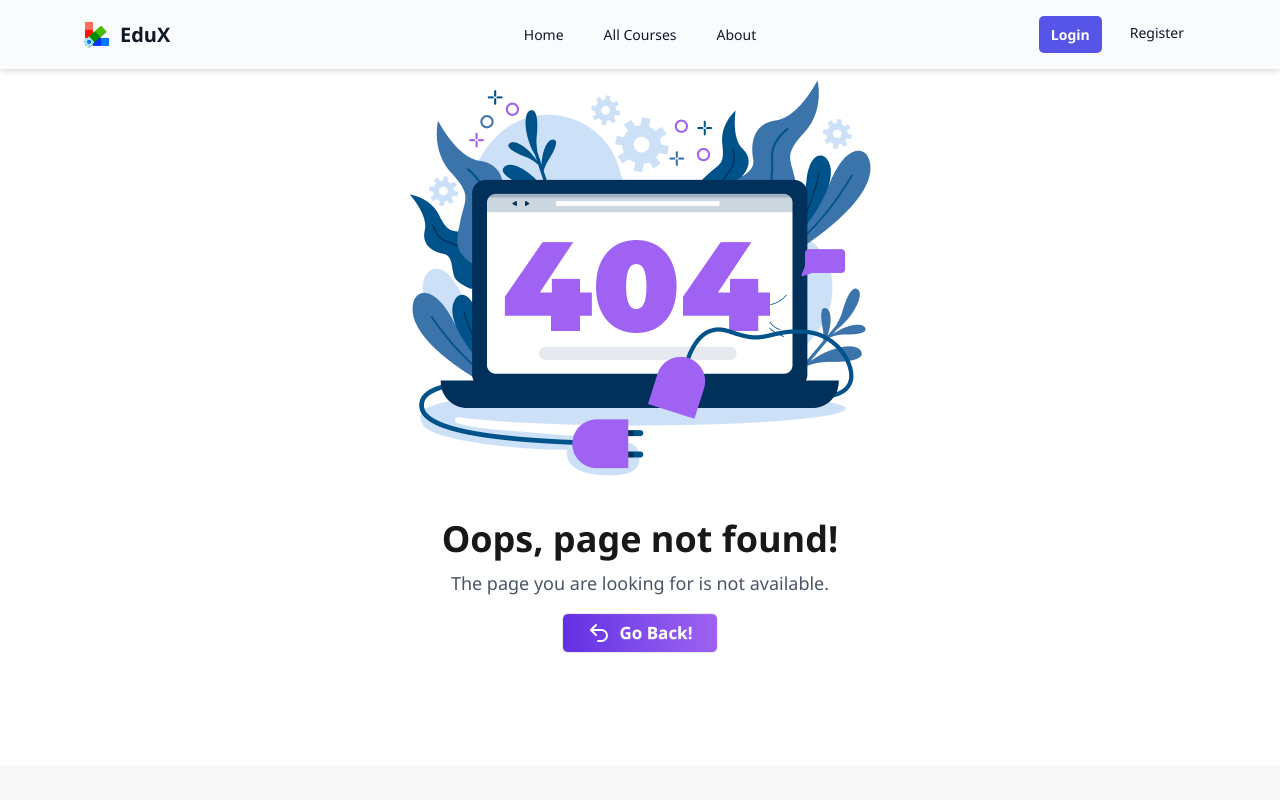
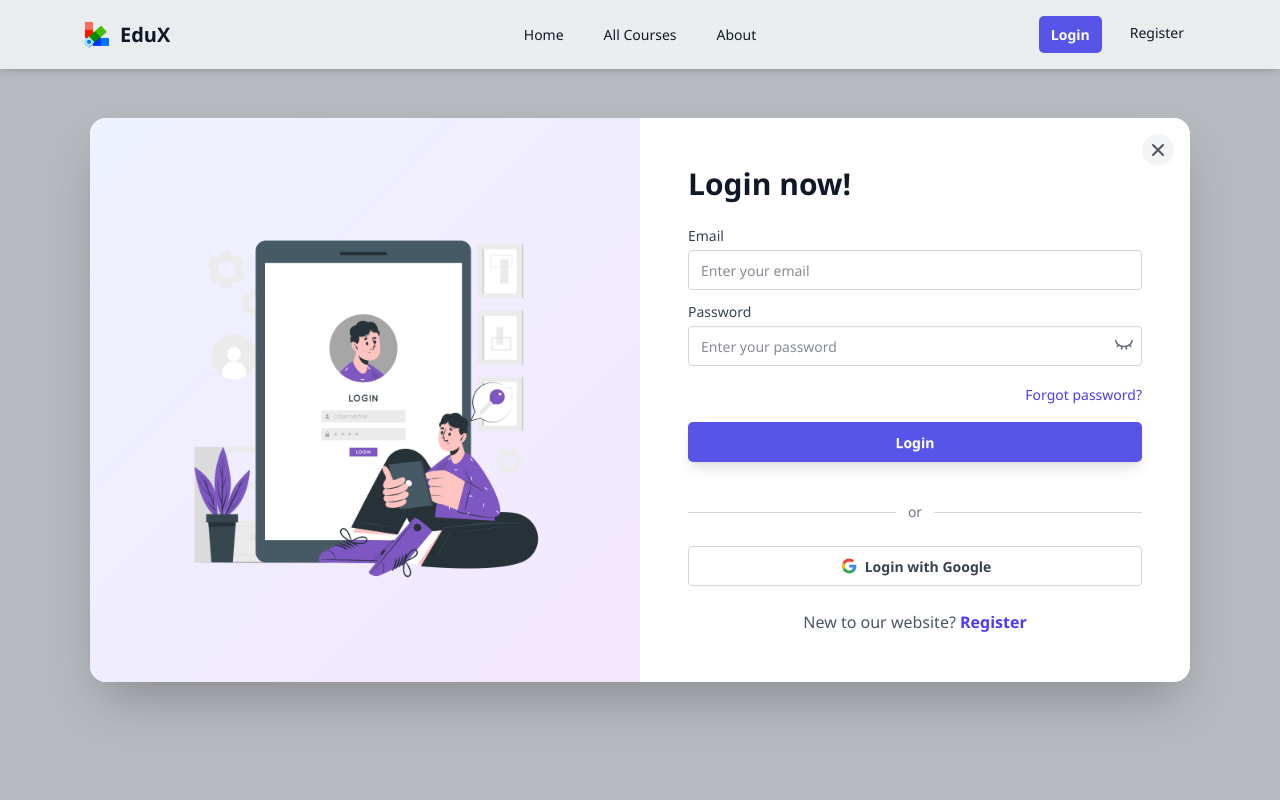
Before and after one commit to itstumpa/EduX_task, a React (Vite) app: page /login in a window 1280 px wide. Shown: the top 800 px of the page. Built offline with nearby package versions, Linux system fonts and the light colour scheme.

Commit message:
login completed

```diff
--- a/src/App.css
+++ b/src/App.css
@@ -22,3 +22,16 @@ html, body {
       box-sizing: border-box;
       font-family: 'Segoe UI', Tahoma, Geneva, Verdana, sans-serif;
 }
+.primary-btn {
+      background-color: #5754E8;
+      border-radius: 5px;
+      font-weight: bold;
+      color:white;
+
+
+}
+.primary-btn:hover {
+      background-color: #463fcf;
+
+
+}
--- /dev/null
+++ b/src/Pages/Login/Login.jsx
@@ -0,0 +1,161 @@
+
+import { Eye, EyeClosed } from "lucide-react";
+import { Link, useLocation, useNavigate } from "react-router";
+import Loginpana from "../../assets/Loginpana.png"
+import { useState } from "react";
+
+
+
+const Login = () => {
+  const [show, setShow] = useState(false);
+  const navigate = useNavigate();
+  const location = useLocation();
+
+  const from = location.state?.from?.pathname || "/";
+
+
+ return (
+  <div className="min-h-screen bg-gray-900/30 flex items-center justify-center px-4 py-20">
+    <div className="flex bg-white rounded-2xl shadow-2xl max-w-[1100px] w-full overflow-hidden relative">
+
+      {/* Close Button */}
+      <button
+        onClick={() => navigate('/')}
+        className="absolute top-4 right-4 z-50 w-8 h-8 flex items-center justify-center rounded-full bg-gray-100 hover:bg-gray-200 text-gray-600 hover:text-gray-900 transition-colors duration-200"
+        aria-label="Close"
+      >
+        <svg
+          xmlns="http://www.w3.org/2000/svg"
+          className="h-5 w-5"
+          viewBox="0 0 20 20"
+          fill="currentColor"
+        >
+          <path
+            fillRule="evenodd"
+            d="M4.293 4.293a1 1 0 011.414 0L10 8.586l4.293-4.293a1 1 0 111.414 1.414L11.414 10l4.293 4.293a1 1 0 01-1.414 1.414L10 11.414l-4.293 4.293a1 1 0 01-1.414-1.414L8.586 10 4.293 5.707a1 1 0 010-1.414z"
+            clipRule="evenodd"
+          />
+        </svg>
+      </button>
+
+      {/* Image Section */}
+      <div className="lg:flex justify-center items-center hidden w-1/2 bg-linear-to-br from-indigo-50 to-purple-100 p-12">
+        <img
+          className="w-full max-w-[400px] h-auto"
+          src={Loginpana}
+          alt="Login illustration"
+        />
+      </div>
+
+      {/* Form Section */}
+      <div className="w-full lg:w-1/2 p-8 md:p-12">
+        <form>
+          <h1 className="text-3xl font-bold text-gray-900 mb-6">Login now!</h1>
+
+          <div className="space-y-4">
+            <div>
+              <label className="block text-sm font-medium text-gray-700 mb-1">
+  Email
+</label>
+<input
+  type="email"
+  name="email"
+  required
+
+  className="input w-full border border-gray-300 bg-white text-gray-900 focus:outline-none"
+  placeholder="Enter your email"
+/>
+
+<div className="relative">
+  <label className="block text-sm font-medium text-gray-700 mt-3 mb-1">
+    Password
+  </label>
+  <input
+    type={show ? "text" : "password"}
+    name="password"
+    required
+    className="input w-full border border-gray-300 bg-white text-gray-900 pr-12 focus:outline-none"
+    placeholder="Enter your password"
+  />
+</div>
+              <span
+                onClick={() => setShow(!show)}
+                className="absolute right-14 top-54 cursor-pointer text-gray-500 hover:text-gray-700"
+              >
+                {show ? <Eye size={20} /> : <EyeClosed size={20} />}
+              </span>
+            </div>
+
+            <div className="text-right">
+              <button
+                type="button"
+                className="text-sm text-indigo-600 hover:text-indigo-700 font-medium"
+              >
+                Forgot password?
+              </button>
+            </div>
+
+            <button
+              type="submit"
+              className="btn w-full primary-btn text-white border-0 shadow-lg"
+            >
+              Login
+            </button>
+
+            {/* OR divider */}
+            <div className="flex items-center justify-center gap-3 my-6">
+              <div className="h-px flex-1 bg-gray-300"></div>
+              <span className="text-sm text-gray-500">or</span>
+              <div className="h-px flex-1 bg-gray-300"></div>
+            </div>
+
+            <button
+              type="button"
+
+              className="btn w-full bg-white hover:bg-gray-50 text-gray-700 border-gray-300"
+            >
+              <svg
+                aria-label="Google logo"
+                width="20"
+                height="20"
+                xmlns="http://www.w3.org/2000/svg"
+                viewBox="0 0 512 512"
+              >
+                <g>
+                  <path d="m0 0H512V512H0" fill="#fff"></path>
+                  <path
+                    fill="#34a853"
+                    d="M153 292c30 82 118 95 171 60h62v48A192 192 0 0190 341"
+                  ></path>
+                  <path
+                    fill="#4285f4"
+                    d="m386 400a140 175 0 0053-179H260v74h102q-7 37-38 57"
+                  ></path>
+                  <path
+                    fill="#fbbc02"
+                    d="m90 341a208 200 0 010-171l63 49q-12 37 0 73"
+                  ></path>
+                  <path
+                    fill="#ea4335"
+                    d="m153 219c22-69 116-109 179-50l55-54c-78-75-230-72-297 55"
+                  ></path>
+                </g>
+              </svg>
+              Login with Google
+            </button>
+          </div>
+
+          <p className="text-center mt-6 text-gray-600">
+            New to our website?{" "}
+            <Link className="text-indigo-600 hover:text-indigo-700 font-semibold hover:underline" to="/register">
+              Register
+            </Link>
+          </p>
+        </form>
+      </div>
+    </div>
+  </div>
+);
+};
+
+export default Login;
--- /dev/null
+++ b/src/Pages/Register/Register.jsx
@@ -0,0 +1,11 @@
+import React from 'react';
+
+const Register = () => {
+       return (
+              <div>
+
+              </div>
+       );
+};
+
+export default Register;
```
Also changed, not shown: src/Routes/Routes.jsx (+11 -0 lines), src/Pages/Contact/LoginForm.jsx (deleted), src/assets/Loginpana.png (added), src/assets/Signup.png (added).
